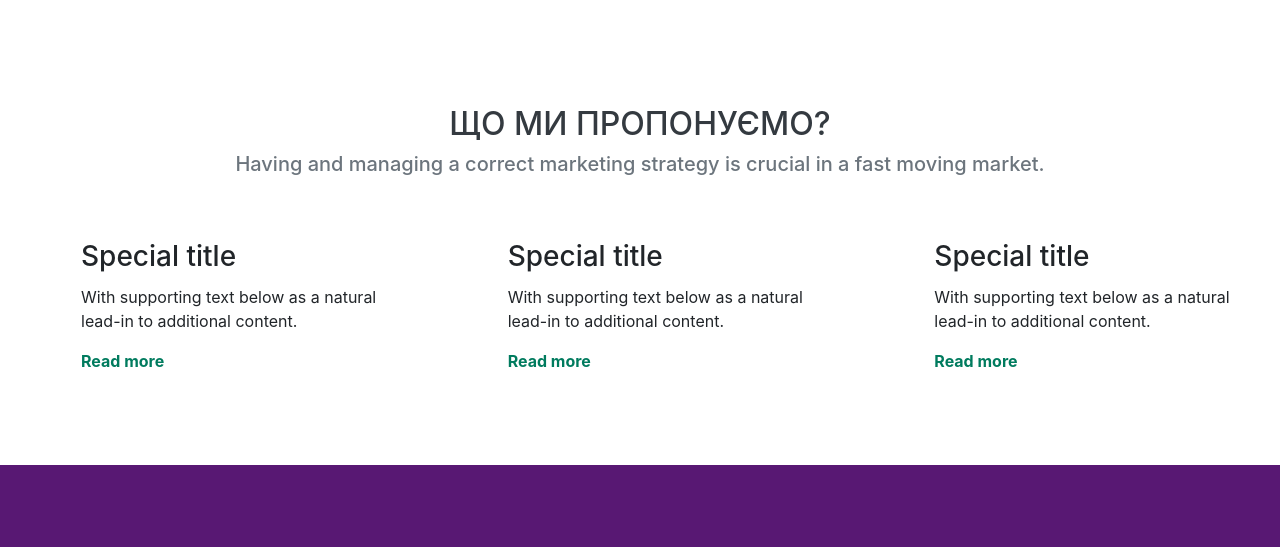
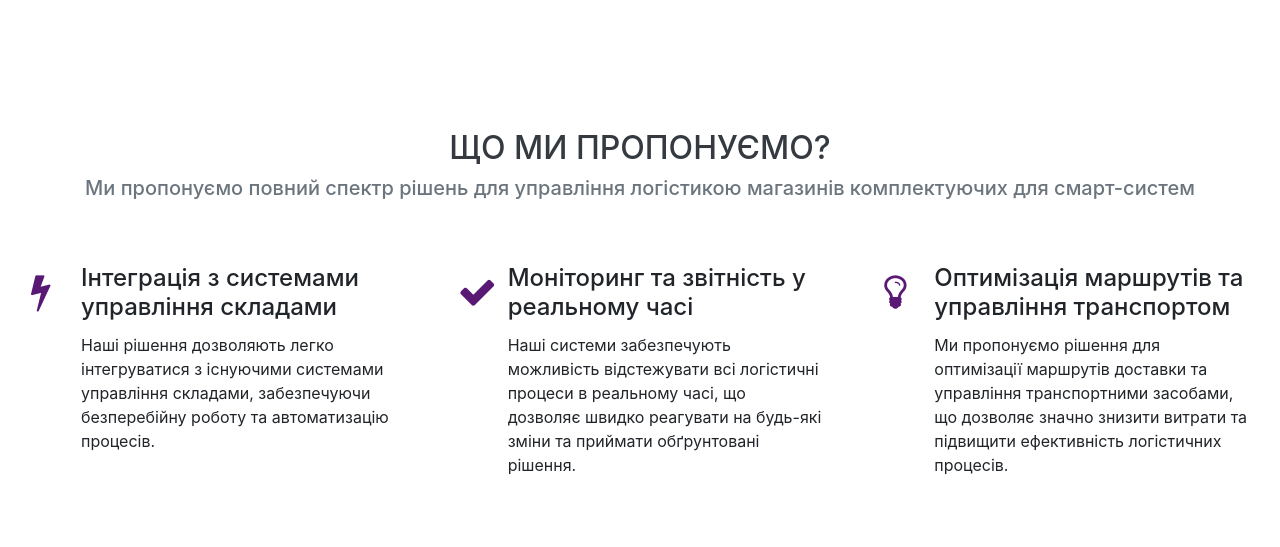
Before and after one commit to defr0stt/source-project-front, a plain HTML site: page bootsrap/about-us-page.html in a window 1280 px wide. Shown: the part 639-1186 px from the top of the page. Drawn offline with nearby package versions, Linux system fonts and the light colour scheme.

Commit message:
Added/changed about us and footer

```diff
--- a/bootsrap/about-us-page.html
+++ b/bootsrap/about-us-page.html
@@ -9,7 +9,7 @@
 
       <!--=============== CSS ===============-->
       <link rel="stylesheet" href="https://cdn.jsdelivr.net/npm/bootstrap@4.4.1/dist/css/bootstrap.min.css" integrity="sha384-Vkoo8x4CGsO3+Hhxv8T/Q5PaXtkKtu6ug5TOeNV6gBiFeWPGFN9MuhOf23Q9Ifjh" crossorigin="anonymous">
-      <link href="//maxcdn.bootstrapcdn.com/bootstrap/4.0.0/css/bootstrap.min.css" rel="stylesheet" id="bootstrap-css">
+      <link href="http://maxcdn.bootstrapcdn.com/bootstrap/4.0.0/css/bootstrap.min.css" rel="stylesheet" id="bootstrap-css">
       <link rel="stylesheet" href="assets/css/styles.css">
 
       <title>Planet Express</title>
@@ -33,17 +33,17 @@
                   </a>
                </li>
                <li class="nav-item">
-                  <a class="nav-link" href="main-find-page.html">Пошук товарів &nbsp;&nbsp;
+                  <a class="nav-link" href="main-find-page.html">Пошук товарів&nbsp;&nbsp;
                      <svg xmlns="http://www.w3.org/2000/svg" width="16" height="16" fill="currentColor" class="bi bi-search" viewBox="0 0 16 16">
                      <path d="M11.742 10.344a6.5 6.5 0 1 0-1.397 1.398h-.001q.044.06.098.115l3.85 3.85a1 1 0 0 0 1.415-1.414l-3.85-3.85a1 1 0 0 0-.115-.1zM12 6.5a5.5 5.5 0 1 1-11 0 5.5 5.5 0 0 1 11 0"/>
                   </svg>
                   </a>
                </li>
                <li class="nav-item">
-                  <a class="nav-link" href="tech-support-page.html">Технічна підтримка&nbsp;&nbsp;
-                     <svg xmlns="http://www.w3.org/2000/svg" width="16" height="16" fill="currentColor" class="bi bi-gear" viewBox="0 0 16 16">
-                        <path d="M8 4.754a3.246 3.246 0 1 0 0 6.492 3.246 3.246 0 0 0 0-6.492M5.754 8a2.246 2.246 0 1 1 4.492 0 2.246 2.246 0 0 1-4.492 0"/>
-                        <path d="M9.796 1.343c-.527-1.79-3.065-1.79-3.592 0l-.094.319a.873.873 0 0 1-1.255.52l-.292-.16c-1.64-.892-3.433.902-2.54 2.541l.159.292a.873.873 0 0 1-.52 1.255l-.319.094c-1.79.527-1.79 3.065 0 3.592l.319.094a.873.873 0 0 1 .52 1.255l-.16.292c-.892 1.64.901 3.434 2.541 2.54l.292-.159a.873.873 0 0 1 1.255.52l.094.319c.527 1.79 3.065 1.79 3.592 0l.094-.319a.873.873 0 0 1 1.255-.52l.292.16c1.64.893 3.434-.902 2.54-2.541l-.159-.292a.873.873 0 0 1 .52-1.255l.319-.094c1.79-.527 1.79-3.065 0-3.592l-.319-.094a.873.873 0 0 1-.52-1.255l.16-.292c.893-1.64-.902-3.433-2.541-2.54l-.292.159a.873.873 0 0 1-1.255-.52zm-2.633.283c.246-.835 1.428-.835 1.674 0l.094.319a1.873 1.873 0 0 0 2.693 1.115l.291-.16c.764-.415 1.6.42 1.184 1.185l-.159.292a1.873 1.873 0 0 0 1.116 2.692l.318.094c.835.246.835 1.428 0 1.674l-.319.094a1.873 1.873 0 0 0-1.115 2.693l.16.291c.415.764-.42 1.6-1.185 1.184l-.291-.159a1.873 1.873 0 0 0-2.693 1.116l-.094.318c-.246.835-1.428.835-1.674 0l-.094-.319a1.873 1.873 0 0 0-2.692-1.115l-.292.16c-.764.415-1.6-.42-1.184-1.185l.159-.291A1.873 1.873 0 0 0 1.945 8.93l-.319-.094c-.835-.246-.835-1.428 0-1.674l.319-.094A1.873 1.873 0 0 0 3.06 4.377l-.16-.292c-.415-.764.42-1.6 1.185-1.184l.292.159a1.873 1.873 0 0 0 2.692-1.115z"/>
+                  <a class="nav-link" href="track-parcel-page.html">Відстежити посилку&nbsp;&nbsp;
+                     <svg xmlns="http://www.w3.org/2000/svg" width="16" height="16" fill="currentColor" class="bi bi-mailbox-flag" viewBox="0 0 16 16">
+                        <path d="M10.5 8.5V3.707l.854-.853A.5.5 0 0 0 11.5 2.5v-2A.5.5 0 0 0 11 0H9.5a.5.5 0 0 0-.5.5v8zM5 7c0 .334-.164.264-.415.157C4.42 7.087 4.218 7 4 7s-.42.086-.585.157C3.164 7.264 3 7.334 3 7a1 1 0 0 1 2 0"/>
+                        <path d="M4 3h4v1H6.646A4 4 0 0 1 8 7v6h7V7a3 3 0 0 0-3-3V3a4 4 0 0 1 4 4v6a1 1 0 0 1-1 1H1a1 1 0 0 1-1-1V7a4 4 0 0 1 4-4m0 1a3 3 0 0 0-3 3v6h6V7a3 3 0 0 0-3-3"/>
                      </svg>
                   </a>
                </li>
@@ -102,35 +102,34 @@
       </div>
    </section>
 
+   <br>
+
    <section id="what-we-do">
       <div class="container-fluid">
          <h2 class="section-title mb-2 h2 text-dark">Що ми пропонуємо?</h2>
-         <p class="text-center text-muted h5">Having and managing a correct marketing strategy is crucial in a fast moving market.</p>
+         <p class="text-center text-muted h5">Ми пропонуємо повний спектр рішень для управління логістикою магазинів комплектуючих для смарт-систем</p>
          <div class="row mt-5">
             <div class="col-xs-12 col-sm-6 col-md-4 col-lg-4 col-xl-4">
-               <div class="card">
+               <div class="card align-items-center">
                   <div class="card-block block-1">
-                     <h3 class="card-title">Special title</h3>
-                     <p class="card-text">With supporting text below as a natural lead-in to additional content.</p>
-                     <a href="https://www.fiverr.com/share/qb8D02" title="Read more" class="read-more" >Read more<i class="fa fa-angle-double-right ml-2"></i></a>
-                  </div>
+                     <h4 class="card-title">Інтеграція з системами управління складами</h4>
+                     <p class="card-text">Наші рішення дозволяють легко інтегруватися з існуючими системами управління складами, забезпечуючи безперебійну роботу та автоматизацію процесів.</p>
+                     </div>
                </div>
             </div>
             <div class="col-xs-12 col-sm-6 col-md-4 col-lg-4 col-xl-4">
-               <div class="card">
-                  <div class="card-block block-2">
-                     <h3 class="card-title">Special title</h3>
-                     <p class="card-text">With supporting text below as a natural lead-in to additional content.</p>
-                     <a href="https://www.fiverr.com/share/qb8D02" title="Read more" class="read-more" >Read more<i class="fa fa-angle-double-right ml-2"></i></a>
-                  </div>
+               <div class="card align-items-center">
+                  <div class="card-block block-3">
+                     <h4 class="card-title">Моніторинг та звітність у реальному часі</h4>
+                     <p class="card-text">Наші системи забезпечують можливість відстежувати всі логістичні процеси в реальному часі, що дозволяє швидко реагувати на будь-які зміни та приймати обґрунтовані рішення.</p>
+                     </div>
                </div>
             </div>
             <div class="col-xs-12 col-sm-6 col-md-4 col-lg-4 col-xl-4">
-               <div class="card">
-                  <div class="card-block block-3">
-                     <h3 class="card-title">Special title</h3>
-                     <p class="card-text">With supporting text below as a natural lead-in to additional content.</p>
-                     <a href="https://www.fiverr.com/share/qb8D02" title="Read more" class="read-more" >Read more<i class="fa fa-angle-double-right ml-2"></i></a>
+               <div class="card align-items-center">
+                  <div class="card-block block-2">
+                     <h4 class="card-title">Оптимізація маршрутів та управління транспортом</h4>
+                     <p class="card-text">Ми пропонуємо рішення для оптимізації маршрутів доставки та управління транспортними засобами, що дозволяє значно знизити витрати та підвищити ефективність логістичних процесів.</p>
                   </div>
                </div>
             </div>
@@ -139,7 +138,7 @@
    </section>
 
    <footer class="text-white bg-body-tertiary text-center bg-custom-purple">
-      <div class="container p-4">
+      <div class="container p-0" style="height: 140px">
          <section class="mb-0">
             <!-- Google -->
             <a
@@ -181,7 +180,7 @@
 
       <!-- Copyright -->
       <div class="text-center p-3" style="background-color: rgba(0, 0, 0, 0.05);">
-         © 2024 Planet Express
+         © 2024 Planet Express | Усі права захищені
       </div>
       <!-- Copyright -->
    </footer>
--- a/bootsrap/assets/css/styles.css
+++ b/bootsrap/assets/css/styles.css
@@ -1,3 +1,5 @@
+@import url('https://maxcdn.bootstrapcdn.com/font-awesome/4.7.0/css/font-awesome.min.css');
+
 .bg-custom-purple {
     background-color: #581873;
 }
@@ -14,7 +16,6 @@
     margin-top: 50px;
 }
 
-@import url('https://maxcdn.bootstrapcdn.com/font-awesome/4.7.0/css/font-awesome.min.css');
 section{
     padding: 60px 0;
 }
@@ -62,7 +63,7 @@ section .section-title{
     font-family: FontAwesome;
     position: absolute;
     font-size: 39px;
-    color: #007b5e;
+    color: #581873;
     left: 0;
     -webkit-transition: -webkit-transform .2s ease-in-out;
     transition:transform .2s ease-in-out;
```
Also changed, not shown: bootsrap/login-page.html (+28 -10 lines), bootsrap/main-find-page.html (+7 -7 lines), bootsrap/register-page.html (+28 -10 lines), bootsrap/track-parcel-page.html (renamed from bootsrap/tech-support-page.html, +7 -7 lines).
